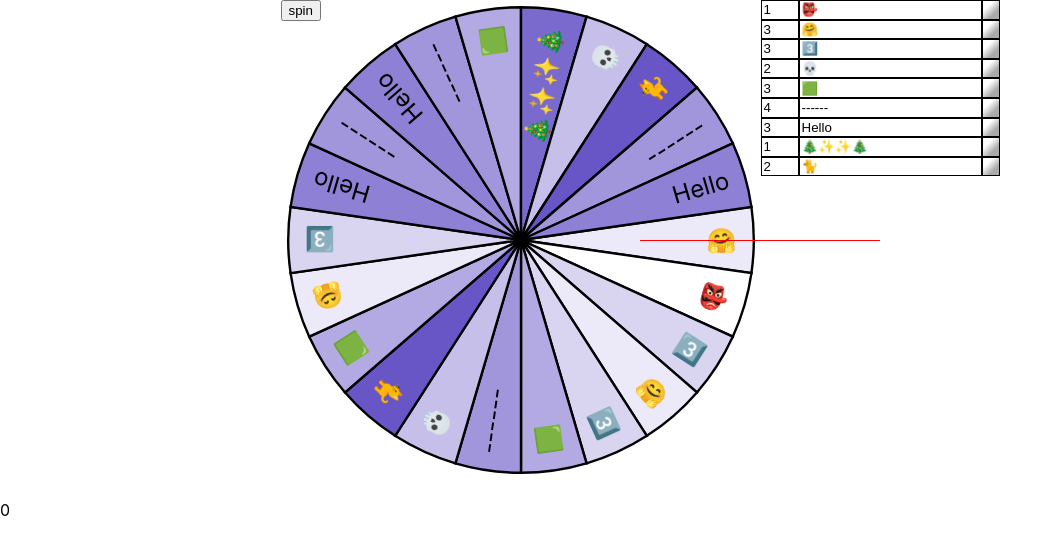
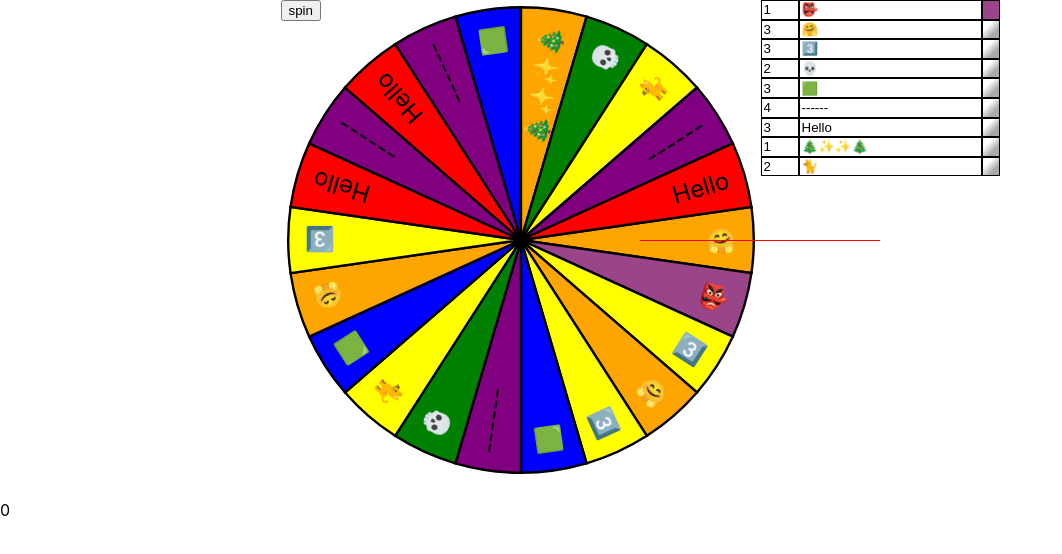
Before and after one commit to z-eric/EZ_Wheel, a React (Create React App) app in the folder spinner-wheel/: page / in a window 1280 px wide. Shown: the top 554 px of the page, without its empty margins (0-1062 px from the left). Built offline with nearby package versions, Linux system fonts and the light colour scheme.

Commit message:
wip 14 - themes moved to a dedicated context

```diff
--- a/spinner-wheel/src/components/MainPanel.tsx
+++ b/spinner-wheel/src/components/MainPanel.tsx
@@ -2,6 +2,7 @@ import { useState } from 'react';
 import WheelSpinner from './WheelSpinner';
 import LabelPanel from './LabelPanel';
 import { WheelContextProvider, WheelOption } from '../contexts/WheelContext';
+import { ThemeContextProvider } from '../contexts/ThemeContext';
 
 const DEBUG_MODE = true;
 
@@ -28,7 +29,7 @@ const debugOptions: WheelOption[] = [
   {
     label: '👺',
     value: 1,
-    // color: '#9a458a',
+    color: '#9a458a',
   },
   {
     label: '🤗',
@@ -100,6 +101,7 @@ const MainPanel = () => {
   };
 
   return (
+    <ThemeContextProvider>
       <WheelContextProvider initOptions={initializeWheelData()}>
         <div style={{
           // position: 'absolute',
@@ -122,6 +124,7 @@ const MainPanel = () => {
         {/* <p style={{position: 'absolute', top: '2em', left: '0'}}>Winner {wheelData[winningLocation].label}</p> */}
         <LabelPanel />
         </WheelContextProvider>
+      </ThemeContextProvider>
   )
 }
 
--- a/spinner-wheel/src/components/Wheel.tsx
+++ b/spinner-wheel/src/components/Wheel.tsx
@@ -9,6 +9,7 @@ import { memo, useContext } from 'react';
 import Wedge from './Wedge';
 import { WheelContext, WheelOption } from '../contexts/WheelContext';
 import { Theme } from '../themes/themes';
+import { ThemeContext } from '../contexts/ThemeContext';
 
 interface WheelProps {
   sendWedgePattern: (pattern: number[]) => void;
@@ -111,8 +112,9 @@ const buildWedges = (wheelData: WheelOption[], wheelRadius: number, theme: Theme
           wedgeY={wedgeY}
           viewBox={viewBox}
           // color={wheelData[optionIndex].color ?? `hsl(${(360 / wheelData.length) * optionIndex} 50% 50%)`} // programmatic hue
-          color={wheelData[optionIndex].color ?? `hsl(250 50% ${100 - ((50 / wheelData.length) * optionIndex)}%)`} // programmatic lightness
-          // color={wheelData[optionIndex].color ?? theme.wedgeColors[optionIndex % theme.wedgeColors.length]} // theme
+          // color={wheelData[optionIndex].color ?? `hsl(250 50% ${100 - ((50 / wheelData.length) * optionIndex)}%)`} // programmatic lightness
+          // color={wheelData[optionIndex].color ?? `hsl(${optionIndex % 2 === 0 ? '110' : '200'} 50% ${90 - ((70 / wheelData.length) * Math.floor(optionIndex / 2))}%)`} // programmatic lightness & dual hue
+          color={wheelData[optionIndex].color ?? theme.wedgeColors[optionIndex % theme.wedgeColors.length]} // theme
         />
       ))}
     </>
@@ -121,6 +123,7 @@ const buildWedges = (wheelData: WheelOption[], wheelRadius: number, theme: Theme
 
 const Wheel = memo(({sendWedgePattern} : WheelProps) => {
   const wheelContext = useContext(WheelContext);
+  const themeContext = useContext(ThemeContext);
 
   calcWedgePattern(wheelContext.data);
   sendWedgePattern(wedgePattern);
@@ -133,7 +136,7 @@ const Wheel = memo(({sendWedgePattern} : WheelProps) => {
           width: '30rem',
           height: '30rem',
         }}>
-        {buildWedges(wheelContext.data, wheelRadius, wheelContext.themes[0])}
+        {buildWedges(wheelContext.data, wheelRadius, themeContext.themes[themeContext.selectedTheme])}
       </div>
     </>
   );
--- /dev/null
+++ b/spinner-wheel/src/contexts/ThemeContext.tsx
@@ -0,0 +1,30 @@
+import { createContext, ReactNode, useMemo } from "react";
+import * as thm from "../themes/themes";
+import { Theme } from "../themes/themes";
+
+export type ThemeContextType = {
+  selectedTheme: number,
+  themes: Theme[],
+}
+
+export const ThemeContext = createContext<ThemeContextType>({
+  selectedTheme: 0,
+  themes: [],
+});
+
+export const ThemeContextProvider = ({
+  children,
+}: {
+  children: ReactNode,
+}) => {
+  const themeMemo = useMemo(() => ({
+    selectedTheme: 0,
+    themes: thm.themeList,
+}), [])
+
+  return (
+    <ThemeContext.Provider value={themeMemo}>
+      {children}
+    </ThemeContext.Provider>
+  )
+}
--- a/spinner-wheel/src/contexts/WheelContext.tsx
+++ b/spinner-wheel/src/contexts/WheelContext.tsx
@@ -1,10 +1,7 @@
 import { createContext, ReactNode, useMemo, useState } from "react";
-import * as thm from "../themes/themes";
-import { Theme } from "../themes/themes";
 
 export type WheelContextType = {
   data: WheelOption[],
-  themes: Theme[],
   setData: (value: WheelOption[]) => void,
 }
 
@@ -16,7 +13,6 @@ export interface WheelOption{
 
 export const WheelContext = createContext<WheelContextType>({
   data: [],
-  themes: [],
   setData: () => { },
 });
 
@@ -28,16 +24,12 @@ export const WheelContextProvider = ({
   children: ReactNode,
 }) => {
   const [wheelData, setWheelData] = useState<WheelOption[]>(initOptions);
-  const themes = useMemo<Theme[]>(() => ([
-    thm.defaultTheme,
-  ]), [])
 
   // useMemo on the context prevents the wheel from re-rendering when animated.
   const wheelContextMemo = useMemo(() => ({
     data: wheelData,
-    themes: themes,
     setData: setWheelData,
-  }), [wheelData, themes]);
+  }), [wheelData]);
 
   return (
     <WheelContext.Provider value={wheelContextMemo}>
--- a/spinner-wheel/src/themes/themes.ts
+++ b/spinner-wheel/src/themes/themes.ts
@@ -23,3 +23,7 @@ export const defaultTheme: Theme = {
     secondary: 'teal',
   }
 }
+
+export const themeList = [
+  defaultTheme,
+]
```
Lines whose indentation alone changed are shown as unchanged.
